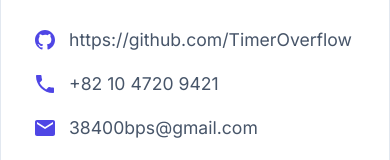
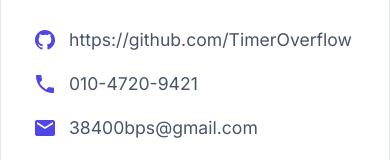
Before and after one commit to TimerOverflow/Hyun9_Portfolio, a React (Vite) app: page / in a window 390 px wide. Shown: the part 801-961 px from the top of the page. Built offline with nearby package versions, Linux system fonts and the light colour scheme.

Commit message:
fix: Update phone number

```diff
--- a/src/data/portfolioData.js
+++ b/src/data/portfolioData.js
@@ -5,7 +5,7 @@ export const portfolioData = {
     role: "Embedded / Firmware Engineer",
     description: "14년 차 임베디드 및 차량용 소프트웨어 엔지니어입니다. AutoSAR 기반 개발 및 CI/CD 파이프라인 구축에 강점을 가지고 있습니다.",
     github: "https://github.com/TimerOverflow",
-    phone: "+82 10 4720 9421",
+    phone: "010-4720-9421",
     email: "38400bps@gmail.com"
   },
   experience: [
```
